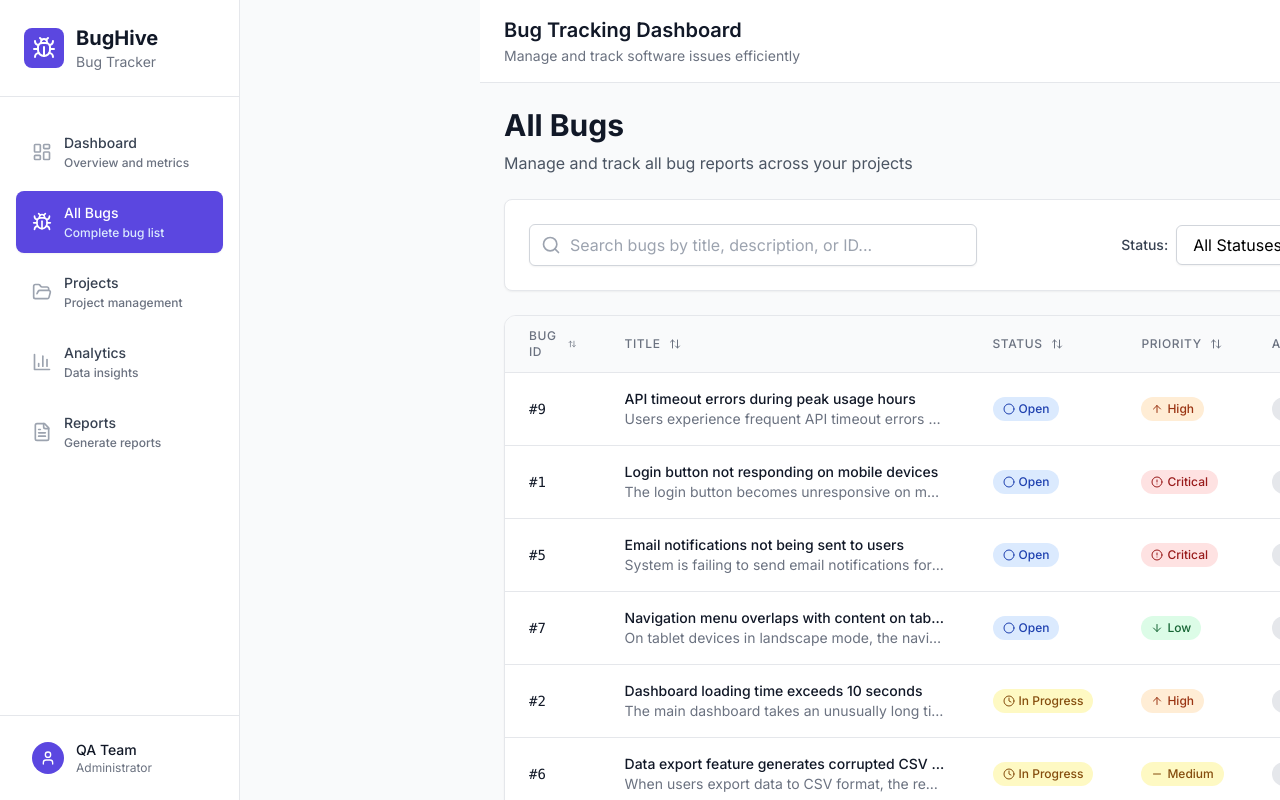
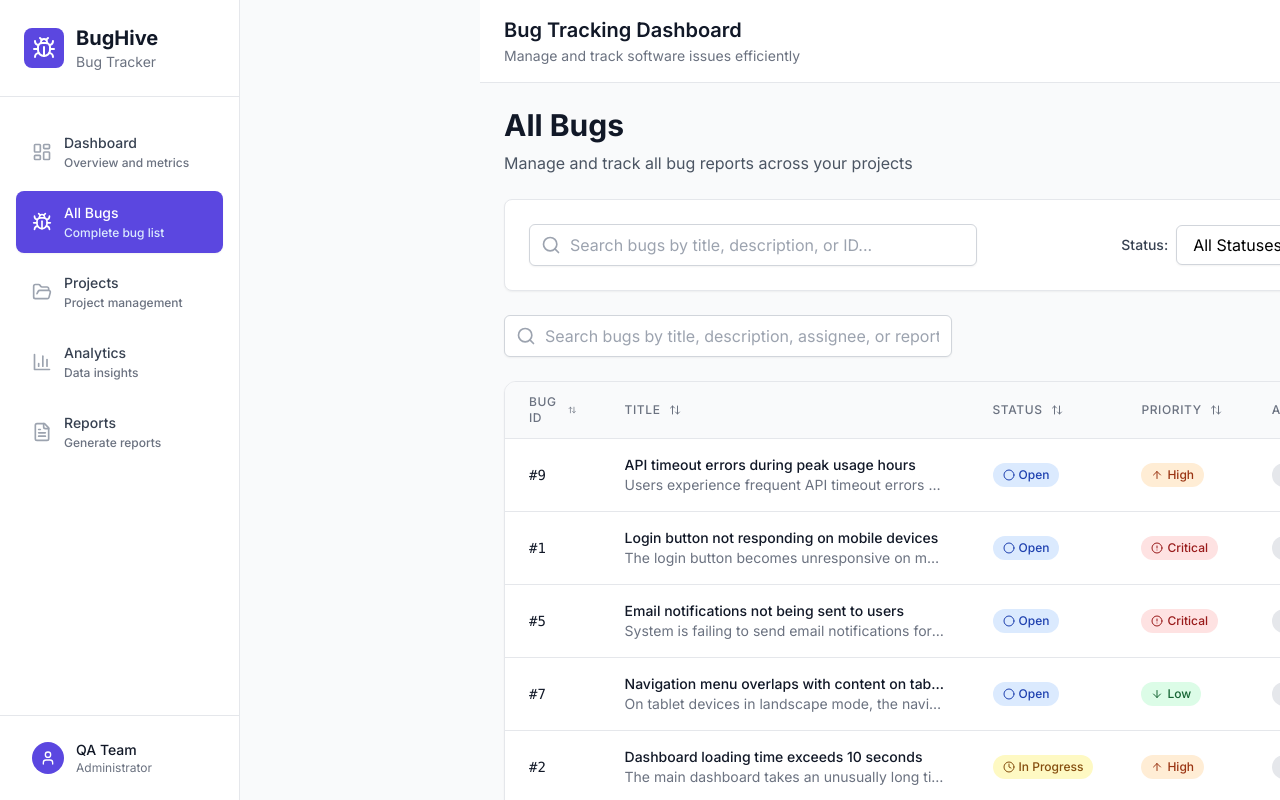
Before and after one commit to apper-canvas/bughive-frame-module, a React (Vite) app: page /bugs in a window 1280 px wide. Shown: the top 800 px of the page. Built offline with nearby package versions, Linux system fonts and the light colour scheme.

Commit message:
Add powerful search functionality to All Bugs screen with real-time filtering

```diff
--- a/src/components/organisms/BugTable.jsx
+++ b/src/components/organisms/BugTable.jsx
@@ -9,7 +9,7 @@ import { bugService } from "@/services/api/bugService";
 import { userService } from "@/services/api/userService";
 import { format } from "date-fns";
 
-const BugTable = () => {
+const BugTable = ({ searchTerm = "" }) => {
   const [bugs, setBugs] = useState([]);
   const [users, setUsers] = useState([]);
   const [loading, setLoading] = useState(true);
@@ -49,13 +49,28 @@ const BugTable = () => {
       setSortDirection("asc");
     }
   };
-
-  const getUserName = (userId) => {
+const getUserName = (userId) => {
     const user = users.find(u => u.Id === parseInt(userId));
     return user ? user.name : "Unknown User";
   };
 
-  const sortedBugs = [...bugs].sort((a, b) => {
+  // Filter bugs based on search term
+  const filteredBugs = bugs.filter(bug => {
+    if (!searchTerm.trim()) return true;
+
+    const searchLower = searchTerm.toLowerCase();
+    const assigneeName = getUserName(bug.assigneeId).toLowerCase();
+    const reporterName = getUserName(bug.reporterId).toLowerCase();
+
+    return (
+      bug.title.toLowerCase().includes(searchLower) ||
+      bug.description.toLowerCase().includes(searchLower) ||
+      assigneeName.includes(searchLower) ||
+      reporterName.includes(searchLower)
+    );
+  });
+
+  const sortedBugs = [...filteredBugs].sort((a, b) => {
     let aValue = a[sortField];
     let bValue = b[sortField];
 
@@ -79,12 +94,22 @@ const BugTable = () => {
   if (loading) return <Loading type="table" />;
   if (error) return <Error message={error} onRetry={loadData} />;
 
-  if (bugs.length === 0) {
+if (bugs.length === 0) {
     return (
       <Empty
         title="No bugs found"
         description="No bug reports have been created yet. Create your first bug report to get started."
         icon="Bug"
+      />
+    );
+  }
+
+  if (filteredBugs.length === 0 && searchTerm.trim()) {
+    return (
+      <Empty
+        title="No matching bugs found"
+        description={`No bugs match your search for "${searchTerm}". Try adjusting your search terms.`}
+        icon="Search"
       />
     );
   }
--- a/src/components/pages/AllBugs.jsx
+++ b/src/components/pages/AllBugs.jsx
@@ -129,8 +129,26 @@ const AllBugs = () => {
         )}
       </div>
 
+{/* Search Bar */}
+      <div className="mb-6">
+        <div className="relative max-w-md">
+          <Input
+            type="text"
+            placeholder="Search bugs by title, description, assignee, or reporter..."
+            value={searchTerm}
+            onChange={(e) => setSearchTerm(e.target.value)}
+            className="pl-10"
+          />
+          <ApperIcon
+            name="Search"
+            size={20}
+            className="absolute left-3 top-1/2 transform -translate-y-1/2 text-gray-400"
+          />
+        </div>
+      </div>
+
       {/* Bug Table */}
-      <BugTable />
+      <BugTable searchTerm={searchTerm} />
 
       {/* Create Bug Modal */}
       <BugCreateModal
--- a/src/services/api/bugService.js
+++ b/src/services/api/bugService.js
@@ -91,6 +91,22 @@ class BugService {
     await this.delay();
     return this.bugs.filter(bug => bug.priority === priority);
   }
+async search(searchTerm) {
+    await this.delay();
+
+    if (!searchTerm || !searchTerm.trim()) {
+      return [...this.bugs];
+    }
+
+    const searchLower = searchTerm.toLowerCase();
+
+    return this.bugs.filter(bug =>
+      bug.title.toLowerCase().includes(searchLower) ||
+      bug.description.toLowerCase().includes(searchLower) ||
+      bug.assigneeId.toString().includes(searchLower) ||
+      bug.reporterId.toString().includes(searchLower)
+    );
+  }
 }
 
 export const bugService = new BugService();
```
